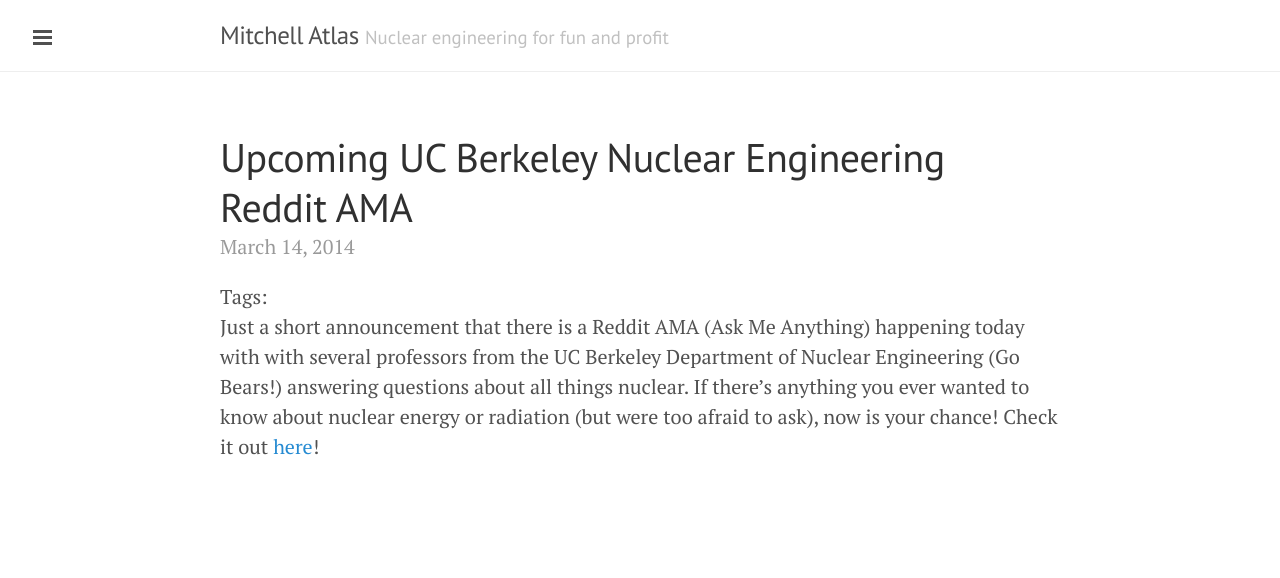
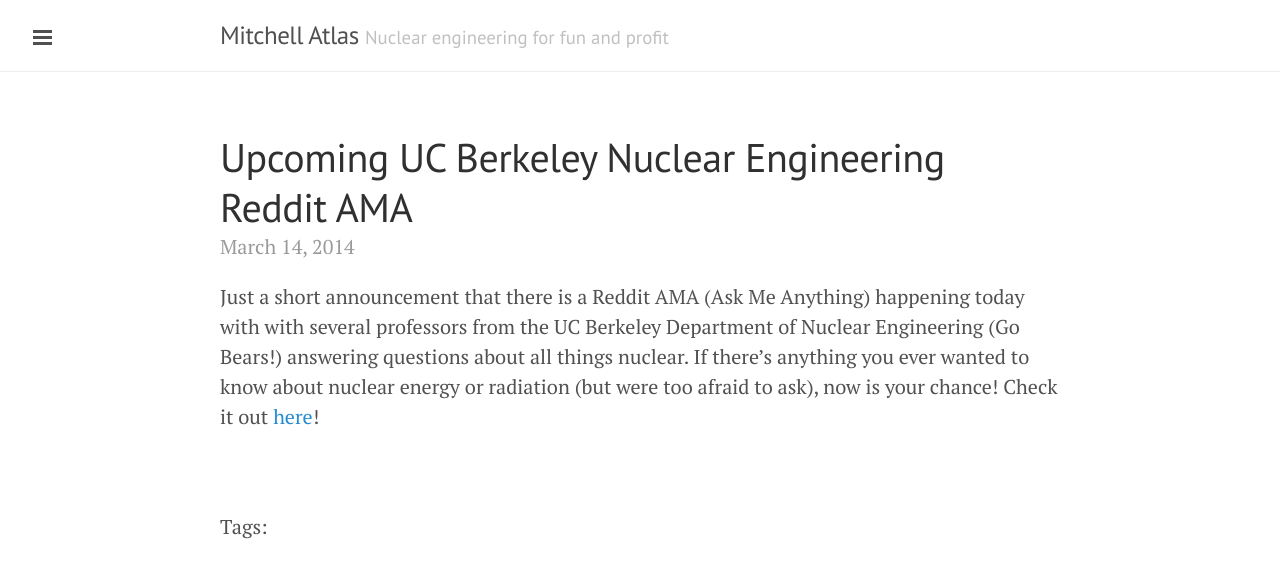
Before and after one commit to xatlasm/xatlasm.github.io, a Jekyll site: the page built from _posts/2014-03-14-upcoming-uc-berkeley-nuclear-engineering-reddit-ama.md, in a window 1280 px wide. Shown: the top 578 px of the page. Built offline with Jekyll 4.4.1, drawn with Linux system fonts in a browser that asks for light colours; comment, search, counter and statistics services are not loaded.

Commit message:
tags below  posts

```diff
--- a/_layouts/post.html
+++ b/_layouts/post.html
@@ -4,15 +4,15 @@
 <div class="post">
   <h1 class="post-title">{{ page.title }}</h1>
   <span class="post-date">{{ page.date | date: '%B %d, %Y' }}</span>
-  <ul class="tags">
+  {{ content }}
+  {% include comments.html %}
+</div>
+<ul class="tags">
   <li>Tags: &nbsp; &nbsp;</li>
   {% for tag in post.tags %}
     <li><a href="{{ site.baseurl }}tags.html#{{tag}}" class="tag">{{ tag }}</a></li>
   {% endfor %}
 </ul>
-  {{ content }}
-  {% include comments.html %}
-</div>
 
 <!-- Screw related posts, not worth it.
 <div class="related">
```
